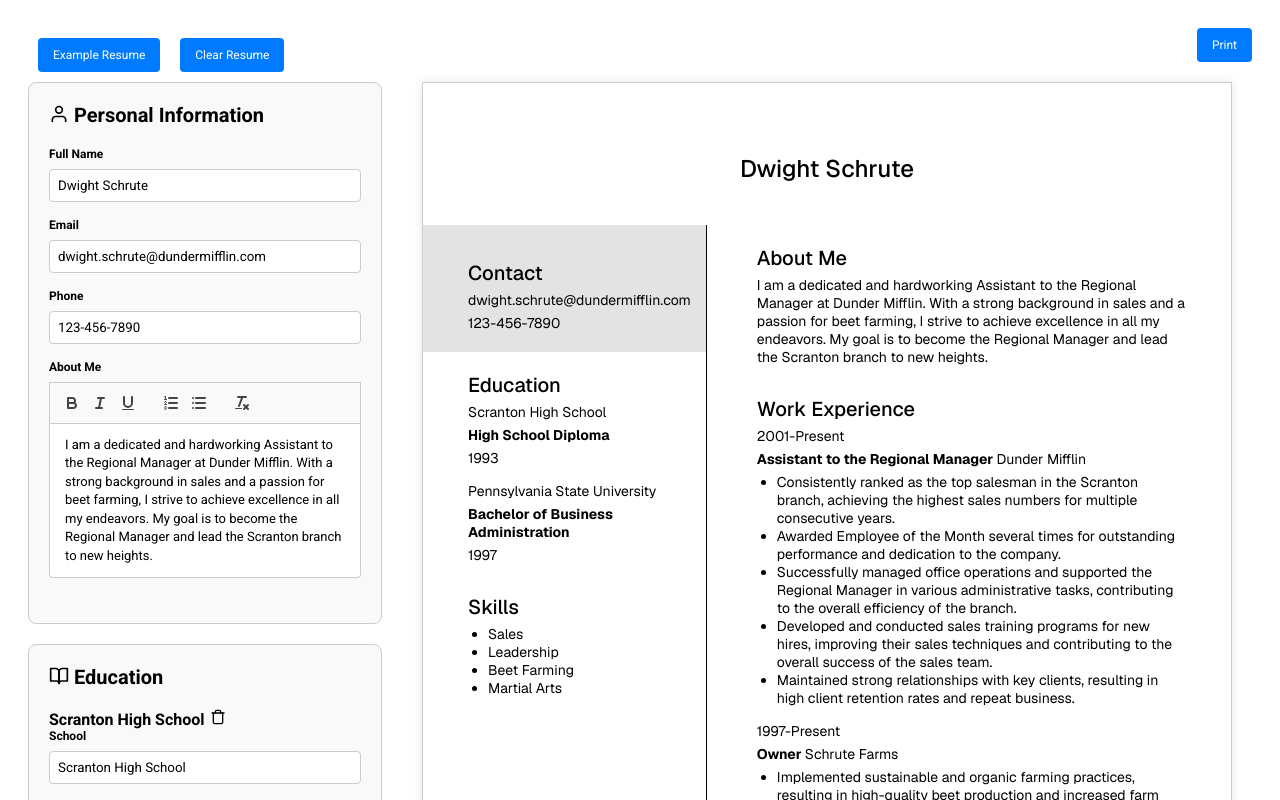
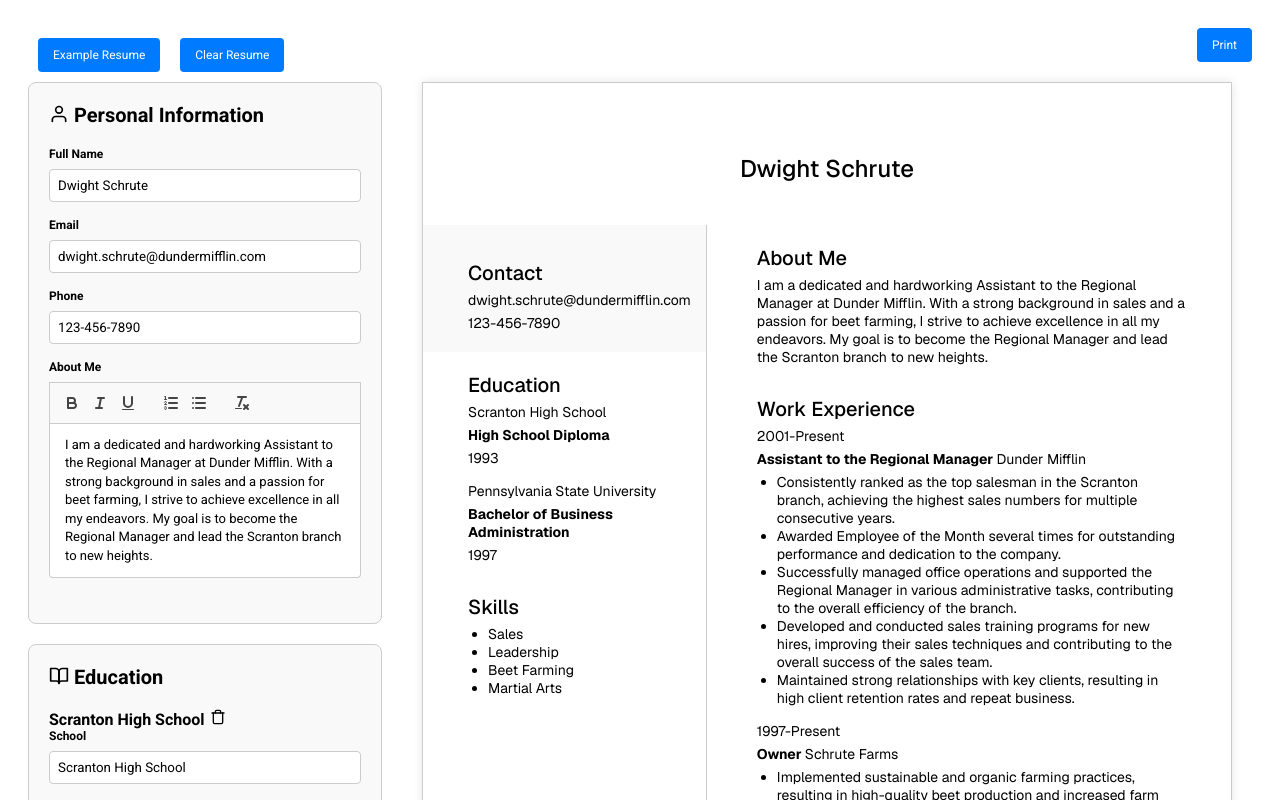
Before and after one commit to morrowdavidson/cv-creator, a React (Vite) app: page / in a window 1280 px wide. Shown: the top 800 px of the page. Built offline with nearby package versions, Linux system fonts and the light colour scheme.

Commit message:
Update CvPrint component styles and structure; change border color, background color, and introduce ForPrinting wrapper for improved layout

```diff
--- a/src/components/cv-print/cv-print.jsx
+++ b/src/components/cv-print/cv-print.jsx
@@ -65,7 +65,7 @@ const Section = styled.div`
 
 const About = styled.div`
   margin: 25px;
-  border-right: solid 1px;
+  border-right: solid 1px #ccc;
 `;
 
 const Work = styled.div`
@@ -76,7 +76,7 @@ const MainContent = styled.div`
 `;
 
 const ContactSection = styled.section`
-  background-color: #e3e3e3;
+  background-color: #f9f9f9;
   margin-left: -45px;
   padding: 15px;
   padding-left: 45px;
@@ -118,6 +118,10 @@ const InnerSection = styled.div`
   margin-bottom: 15px;
 `;
 
+const ForPrinting = styled.div`
+  font-family: 'Geist', sans-serif;
+`;
+
 function CvPrint({ generalInfo, educationList, workList, skillList }) {
   const contentRef = useRef();
 
@@ -128,7 +132,8 @@ function CvPrint({ generalInfo, educationList, workList, skillList }) {
         <Button onClick={handlePrint}>Print</Button>
       </ActionButtons>
       <CvPrintContainer>
-        <CvPrintWrapper ref={contentRef}>
+        <CvPrintWrapper>
+          <ForPrinting ref={contentRef}>
             <Heading1>{generalInfo.fullName}</Heading1>
             <MainContent>
               <About>
@@ -201,6 +206,7 @@ function CvPrint({ generalInfo, educationList, workList, skillList }) {
                 )}
               </Work>
             </MainContent>
+          </ForPrinting>
         </CvPrintWrapper>
       </CvPrintContainer>
     </>
```
Lines whose indentation alone changed are shown as unchanged.
